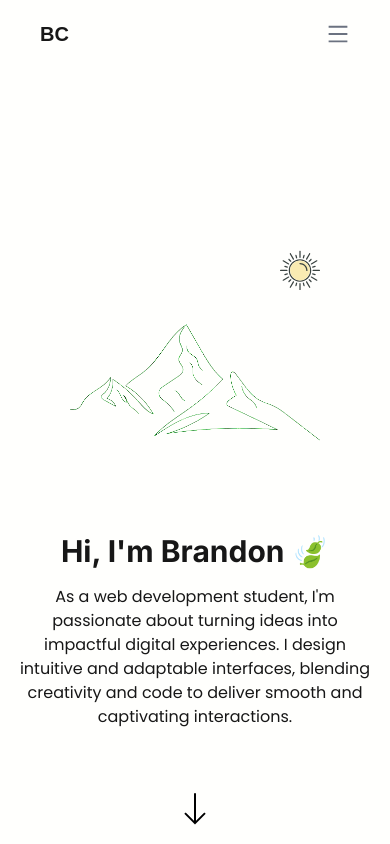
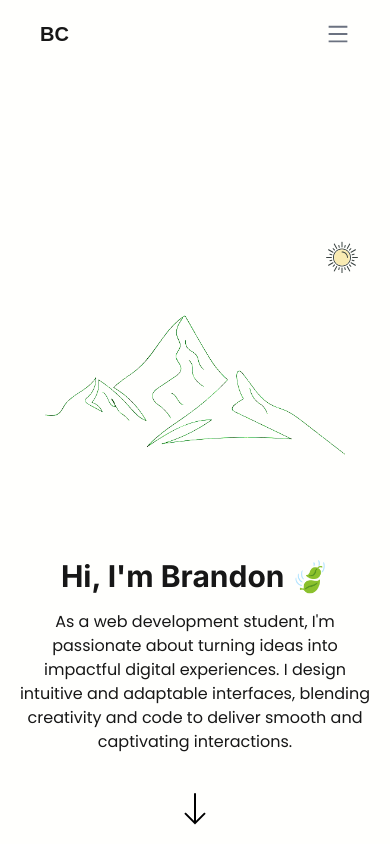
Before and after one commit to BrandonJafeth/portafolio, a Next.js app: page /work in a window 390 px wide. Shown: the top 844 px of the page. Built offline with nearby package versions, Linux system fonts and the light colour scheme.

Commit message:
feat/cambios

```diff
--- a/components/animations/heroVariants.ts
+++ b/components/animations/heroVariants.ts
@@ -1,29 +1,58 @@
 import { Variants } from "framer-motion";
 
-
+// Variantes para el modo sol con transición mejorada
 const sunVariants: Variants = {
-  initial: { y: 0 },
+  initial: { y: 0, opacity: 0, scale: 0.8 },
   animate: {
     y: [0, -5, 0],
+    opacity: 1,
+    scale: 1,
     transition: {
+      y: {
         repeat: Infinity,
         repeatType: "loop",
         duration: 2
+      },
+      opacity: { duration: 0.5 },
+      scale: { duration: 0.5 }
     }
+  },
+  exit: {
+    opacity: 0,
+    scale: 0.8,
+    transition: { duration: 0.5 }
   }
 };
 
-
+// Variantes para el modo luna con transición mejorada
 const moonVariants: Variants = {
-  initial: { y: 0 },
+  initial: { y: 0, opacity: 0, scale: 0.8 },
   animate: {
     y: [0, -5, 0],
+    opacity: 1,
+    scale: 1,
     transition: {
+      y: {
         repeat: Infinity,
         repeatType: "loop",
         duration: 2
+      },
+      opacity: { duration: 0.5 },
+      scale: { duration: 0.5 }
     }
+  },
+  exit: {
+    opacity: 0,
+    scale: 0.8,
+    transition: { duration: 0.5 }
   }
+};
+
+// Variantes para la transición del contenedor del tema
+const themeContainerVariants: Variants = {
+  initial: { opacity: 1 },
+  animate: { opacity: 1 },
+  exit: { opacity: 0, transition: { duration: 0.2 } }
 };
 
 const arrowVariants: Variants = {
@@ -38,5 +67,4 @@ const moonVariants: Variants = {
   }
 };
 
-
-export { sunVariants, moonVariants,arrowVariants };
+export { sunVariants, moonVariants, arrowVariants, themeContainerVariants };
--- a/components/sections/Hero.tsx
+++ b/components/sections/Hero.tsx
@@ -1,6 +1,6 @@
 "use client";
 
-import { motion } from "framer-motion";
+import { motion, AnimatePresence } from "framer-motion";
 import { sunVariants, moonVariants } from "../animations/heroVariants";
 import { useThemeToggle } from "@/hooks/useThemeToggle";
 import { useTranslations } from "@/hooks/useTranslations";
@@ -21,14 +21,14 @@ export default function Hero() {
       viewport={{ once: true }}
       transition={{ duration: 0.8, ease: "easeOut" }}
     >
-      <div className="flex items-center justify-center relative">
-        <div className="relative w-[250px] h-[250px] sm:w-[400px] sm:h-[400px]">
+      <div className="flex items-center justify-center relative w-full sm:w-auto">
+        <div className="relative w-[300px] h-[300px] sm:w-[400px] sm:h-[400px] mx-auto">
           <Image
             src="/Main vector.png"
             alt="main"
             fill
-            sizes="(max-width: 640px) 80vw, (max-width: 1024px) 50vw, 400px"
-            className="object-cover select-none rounded-lg"
+            sizes="(max-width: 640px) 90vw, (max-width: 1024px) 50vw, 400px"
+            className="object-contain sm:object-cover select-none rounded-lg"
             priority
             quality={85}
             loading="eager"
@@ -38,39 +38,56 @@ export default function Hero() {
           />
         </div>
 
-        <motion.div
-          className="absolute top-0 right-0 cursor-pointer translate-x-2"
-          variants={isDark ? moonVariants : sunVariants}
-          initial="initial"
-          animate="animate"
+        <div
+          className="absolute top-4 right-4 cursor-pointer z-10"
           onClick={toggleTheme}
           aria-label="Toggle theme"
         >
+          <AnimatePresence mode="wait">
             {isDark ? (
+              <motion.div
+                key="moon"
+                variants={moonVariants}
+                initial="initial"
+                animate="animate"
+                exit="exit"
+              >
                 <svg
                   width="40"
                   height="40"
                   viewBox="0 0 24 24"
                   fill="none"
                   aria-hidden="true"
-              className="sm:translate-x-7"
+                  className="w-8 h-8 sm:w-10 sm:h-10"
                 >
                   <path
                     d="M21 12.79A9 9 0 1111.21 3 A7 7 0 0021 12.79z"
-                fill="#ffffff80"
+                    fill="#ffffff"
+                    stroke="#ffffff"
+                    strokeWidth="0.5"
                   />
                 </svg>
+              </motion.div>
             ) : (
+              <motion.div
+                key="sun"
+                variants={sunVariants}
+                initial="initial"
+                animate="animate"
+                exit="exit"
+              >
                 <Image
                   src="/sun-svgrepo-com.svg"
                   alt="Sun Icon"
                   width={40}
                   height={40}
-              className="select-none sm:translate-x-7"
+                  className="select-none w-8 h-8 sm:w-10 sm:h-10"
                   priority
                 />
+              </motion.div>
             )}
-        </motion.div>
+          </AnimatePresence>
+        </div>
       </div>
 
       <div className="text-center sm:text-left space-y-4 max-w-sm">
```
Lines whose indentation alone changed are shown as unchanged.
